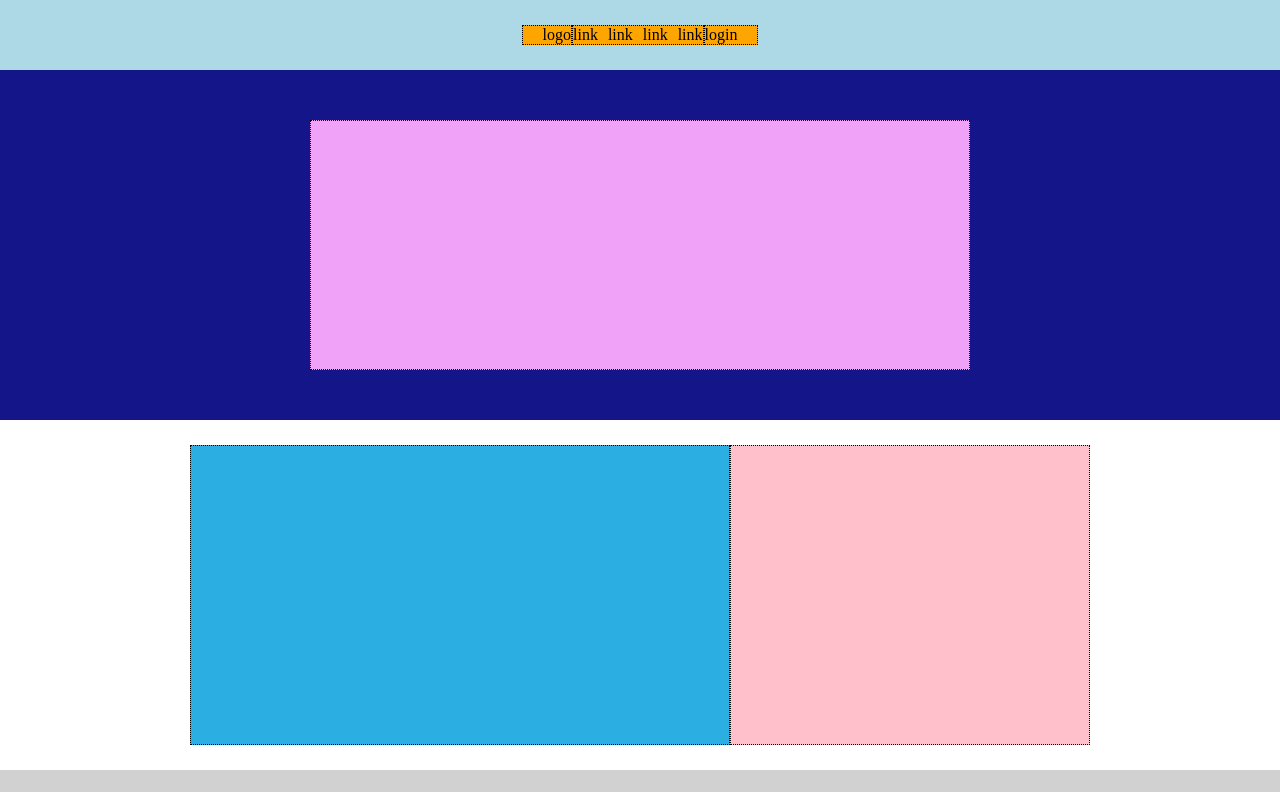
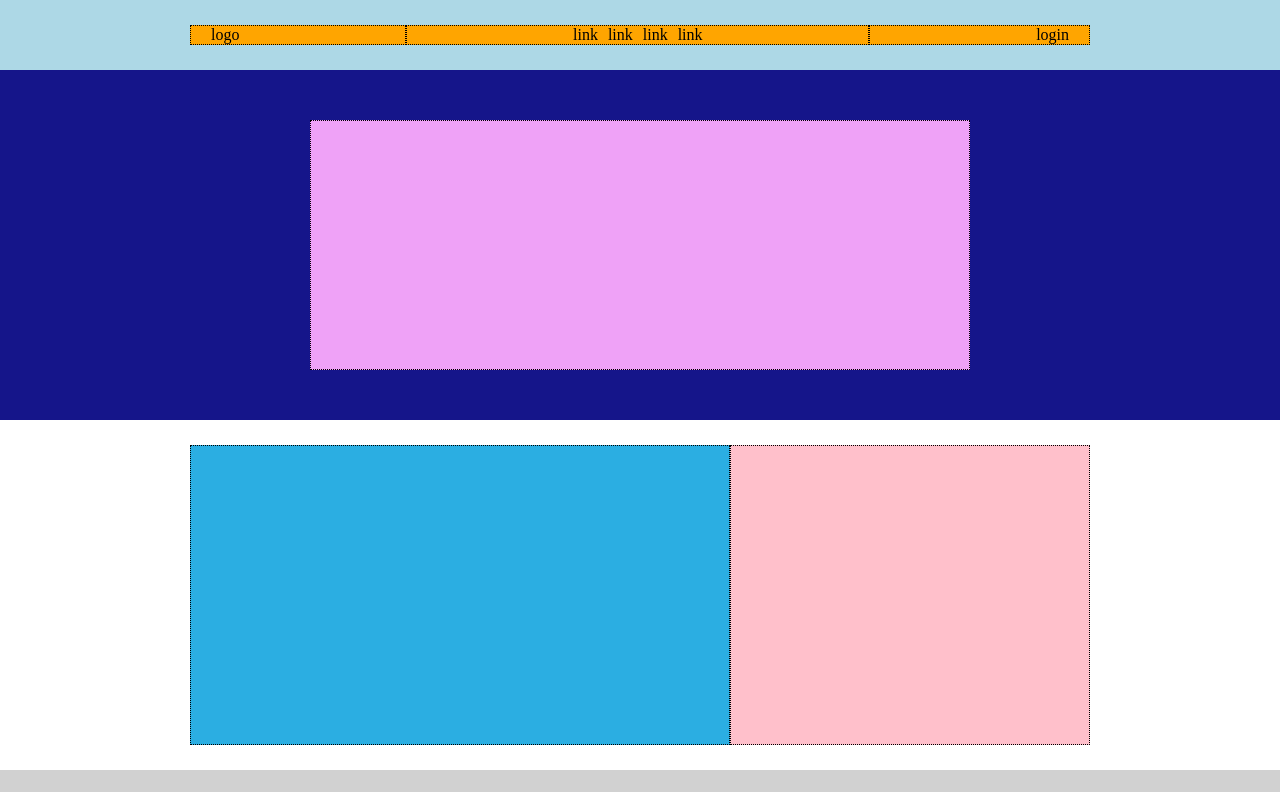
Before and after one commit to MonicaAuditore/htmlcss-struttura-discord, a plain HTML site: page index.html in a window 1280 px wide. Shown: the top 792 px of the page. Drawn offline with Linux system fonts and the light colour scheme.

Commit message:
fix_menu

```diff
--- a/css/style.css
+++ b/css/style.css
@@ -31,12 +31,18 @@ nav {
   background-color: orange;
   border: 1px dotted #000;
   padding-left: 20px;
+  flex-grow: 1;
 }
 
 .menu {
   height: 20px;
   background-color: orange;
   border: 1px dotted #000;
+  flex-grow: 2;
+}
+
+.login {
+  flex-grow: 1;
 }
 
 ul {
--- a/index.html
+++ b/index.html
@@ -10,8 +10,34 @@
   <body>
     <div class="main-container">
 
+
+
+      <nav>
+
+        <div class="contenitoreNav contenitoreRiferimento">
+          <!-- <div class="contenitoreNav"> -->
+
+            <div class="logo">logo</div>
+            <div class="menu">
+              <ul>
+                <li>link</li>
+                <li>link</li>
+                <li>link</li>
+                <li>link</li>
+              </ul>
+            </div>
+            <div class="login">login</div>
+
+          <!-- </div> -->
+        </div>
+
+      </nav>
+
+
+
+
         <!-- Inizio nav -->
-        <nav>
+        <!-- <nav>
           <div class="contenitoreRiferimento">
             <div class="contenitoreNav">
               <div class="logo">logo</div>
@@ -28,7 +54,7 @@
               <div class="login">login</div>
           </div>
           </div>
-        </nav>
+        </nav> -->
         <!-- Fine Nav -->
 
         <!-- Inizio header -->
```
